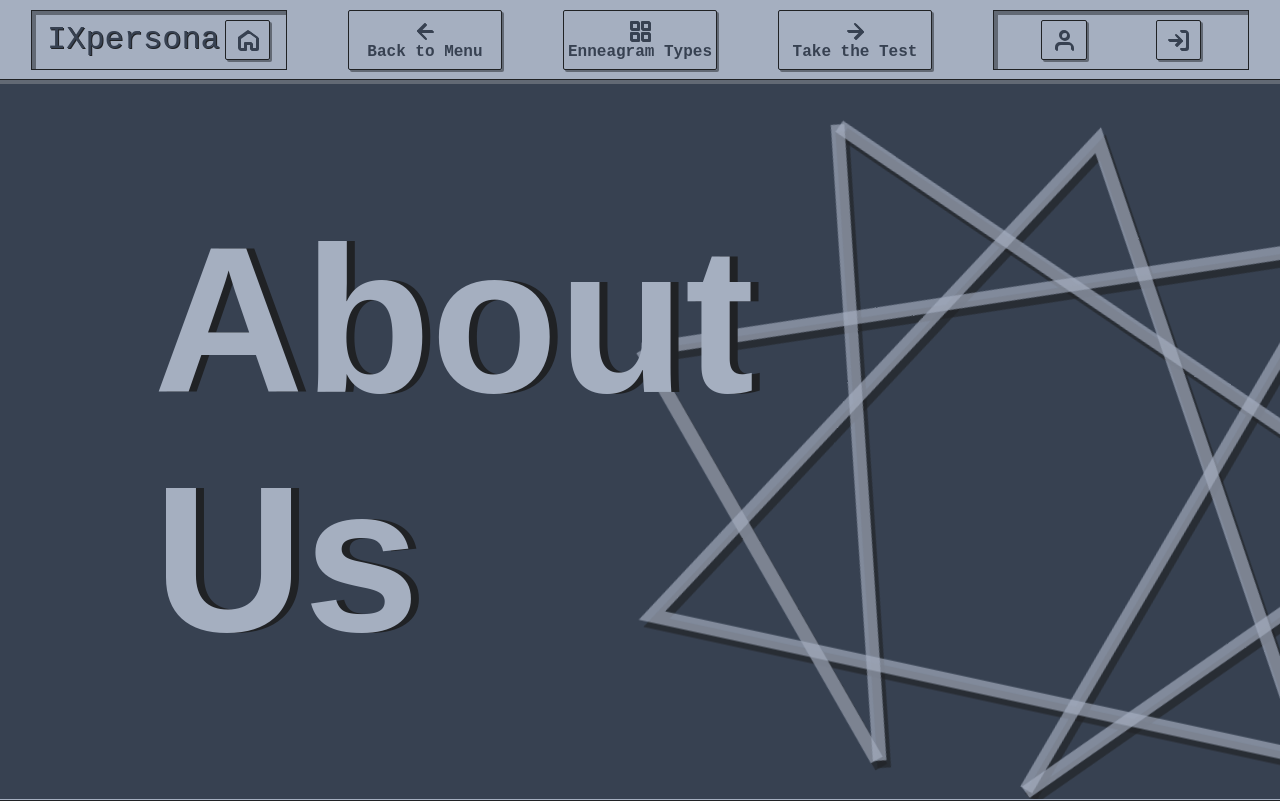
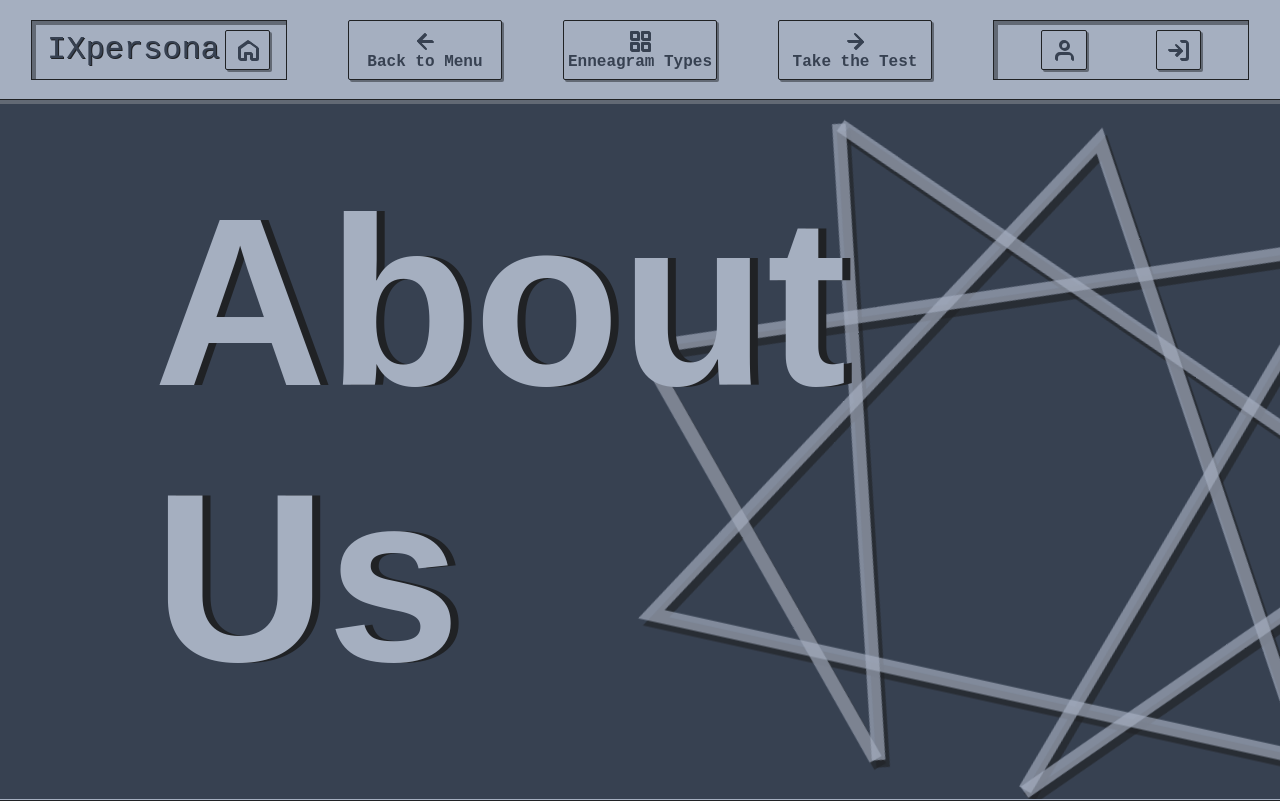
Before and after one commit to hekigyokuu/ix-persona-v2, a website: page public/html/about.html in a window 1280 px wide. Shown: the top 801 px of the page. Drawn offline with Linux system fonts and the light colour scheme; no server answers; a web font is replaced by a local one.

Commit message:
fix this bro

```diff
--- a/public/css/about.css
+++ b/public/css/about.css
@@ -334,9 +334,6 @@
         transform: translate(-50%, -50%) rotate(360deg);
     }
 }
-<<<<<<< Updated upstream
-<<<<<<< Updated upstream
-
 /*Phone*/
 @media (max-width: 600px) {
     .about-heading-section {
@@ -403,15 +400,16 @@
     .about-author-container hr {
         margin: 2rem 0;
     }
-=======
-=======
->>>>>>> Stashed changes
+}
+
 /*desktop*/
-@media (max-width: 1536px){
+@media (max-width: 1536px) {
+    .about-heading-section h2 {
+        font-size: 15rem;
+    }
+
     .about-author-container {
-        width: 110%;
         padding: 10% 12%;
-
     }
 
     .about-website-container {
@@ -427,8 +425,11 @@
         font-size: 4rem;
     }
 
-<<<<<<< Updated upstream
->>>>>>> Stashed changes
-=======
->>>>>>> Stashed changes
+    .about-author-container .text-box h3 {
+        font-size: 7rem;
     }
+
+    .about-author-container .text-box p {
+        font-size: 3rem;
+    }
+}
--- a/public/css/global.css
+++ b/public/css/global.css
@@ -258,31 +258,11 @@ body {
     image-rendering: pixelated;
     filter: contrast(200%) saturate(200%) brightness(120%);
 }
-<<<<<<< Updated upstream
-<<<<<<< Updated upstream
 
-<<<<<<< HEAD
-/*Phone*/
-=======
-=======
->>>>>>> Stashed changes
-/*desktop*/
-@media (max-width: 1536px){
-    .navbar {
-        width: 100%;
-        height: 100px;
-    }
-<<<<<<< Updated upstream
-}
->>>>>>> Stashed changes
-=======
-}
->>>>>>> Stashed changes
-=======
 /* phone */
 @media (max-width: 600px) {
     .navbar {
-        height: 8vh;
+        height: 40px;
     }
 
     .navbar span {
@@ -294,12 +274,12 @@ body {
     }
 
     .navbar button {
-        width: 10vw;
-        height: 5vh;
+        width: 70%;
+        height: 90%;
     }
 
     .first-container {
-        width: 15vw;
+        width: 15%;
         aspect-ratio: 1/1;
     }
 
@@ -307,4 +287,11 @@ body {
         width: 30vw;
     }
 }
->>>>>>> e2e1885fd05ba616011a4a50059e93c95dfa9cc1
+
+/*desktop*/
+@media (max-width: 1536px) {
+    .navbar {
+        width: 100%;
+        height: 100px;
+    }
+}
--- a/public/css/home.css
+++ b/public/css/home.css
@@ -422,7 +422,6 @@ html {
     fill: var(--light-slate);
 }
 
-<<<<<<< Updated upstream
 /*Phone*/
 @media (max-width: 600px) {
     .hero-section {
@@ -502,9 +501,8 @@ html {
         font-size: 1.4rem;
     }
 }
-=======
 /*desktop*/
-@media (max-width: 1536px){
+@media (max-width: 1536px) {
     .hero-section {
         width: 100%;
         height: 110vh;
@@ -537,7 +535,6 @@ html {
         width: 100%;
         padding: 15%;
         padding-top: 15%;
-
     }
 
     .types-poster-container {
@@ -553,13 +550,11 @@ html {
     .types-poster-personalities {
         padding: 10% 15%;
         min-height: 100vh;
-
     }
 }
->>>>>>> Stashed changes
 
 /*desktop*/
-@media (max-width: 1536px){
+@media (max-width: 1536px) {
     .hero-section {
         width: 100%;
         height: 110vh;
@@ -592,7 +587,6 @@ html {
         width: 100%;
         padding: 15%;
         padding-top: 15%;
-
     }
 
     .types-poster-container {
@@ -608,6 +602,5 @@ html {
     .types-poster-personalities {
         padding: 10% 15%;
         min-height: 100vh;
-
     }
 }
--- a/public/css/menu.css
+++ b/public/css/menu.css
@@ -238,8 +238,6 @@ body {
     }
 }
 
-<<<<<<< Updated upstream
-<<<<<<< Updated upstream
 /*phones*/
 @media (max-width: 600px) {
     .menu-html {
@@ -296,11 +294,8 @@ body {
         display: none;
     }
 }
-=======
-=======
->>>>>>> Stashed changes
-/*desktop*/
-@media (max-width: 1536px){
+
+@media (max-width: 1536px) {
     .menu {
         height: 100vh;
     }
@@ -316,9 +311,4 @@ body {
         height: 100%;
         width: 75%;
     }
-<<<<<<< Updated upstream
 }
->>>>>>> Stashed changes
-=======
-}
->>>>>>> Stashed changes
--- a/public/css/types.css
+++ b/public/css/types.css
@@ -1356,16 +1356,8 @@
     }
 }
 
-<<<<<<< Updated upstream
-<<<<<<< Updated upstream
-/*Phone*/
-<<<<<<< HEAD
-
-=======
-=======
->>>>>>> Stashed changes
 /*desktop*/
-@media (max-width: 1536px){
+@media (max-width: 1536px) {
     .types-container-info {
         height: 1450px;
         width: 100%;
@@ -1380,14 +1372,14 @@
         border-radius: 2px;
     }
 
-    .enneagram-full-information-container h3{
+    .enneagram-full-information-container h3 {
         width: 100%;
 
         font-size: 8.5rem;
         line-height: 1;
     }
 
-    .enneagram-full-information-container p{
+    .enneagram-full-information-container p {
         width: 100%;
 
         font-size: 2.6rem;
@@ -1442,11 +1434,4 @@
         font-size: 4.9;
         line-height: 1.9;
     }
-<<<<<<< Updated upstream
 }
->>>>>>> Stashed changes
-=======
-}
->>>>>>> Stashed changes
-=======
->>>>>>> e2e1885fd05ba616011a4a50059e93c95dfa9cc1
--- a/public/js/popup-script.js
+++ b/public/js/popup-script.js
@@ -6,6 +6,7 @@ const displayPopup = (
     { type = 'info', duration = 3000, closable = true } = {}
 ) => {
     const popUp = document.createElement('div');
+    popUp.id = 'popup-display';
     popUp.style.position = 'fixed';
     popUp.style.top = '50%';
     popUp.style.left = '50%';
@@ -70,6 +71,7 @@ const displayPopup = (
 
 const logoutDisplay = () => {
     const logOutPopup = document.createElement('div');
+    logOutPopup.id = 'logout-display';
     logOutPopup.style.position = 'fixed';
     logOutPopup.style.top = '50%';
     logOutPopup.style.left = '50%';
```
Also changed, not shown: public/js/menu.js (+5 -26 lines). Lines whose indentation alone changed are shown as unchanged.
